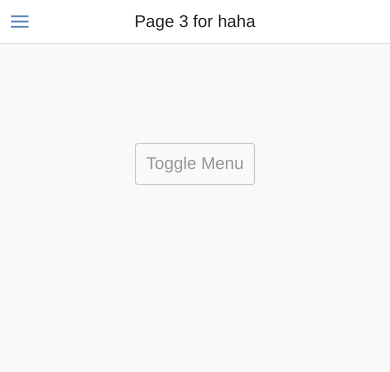
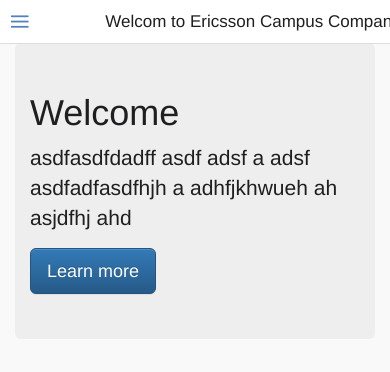
Before and after one commit to jennylia/Campus-Companion, a website: page onsenui-sliding-menu/www/index.html in a window 390 px wide. Drawn offline with nearby package versions, Linux system fonts and the light colour scheme; some packages are replaced by stand-ins of ours; files whose address does not match are found by name.

Commit message:
added bootstrap

```diff
--- a/onsenui-sliding-menu/www/index.html
+++ b/onsenui-sliding-menu/www/index.html
@@ -4,11 +4,20 @@
   <meta charset="utf-8">
   <meta name="apple-mobile-web-app-capable" content="yes">
   <meta name="mobile-web-app-capable" content="yes">
-  <title>My App</title>
+  <title>Ericsson Companion</title>
 
   <link rel="stylesheet" href="lib/onsen/css/onsenui.css">
   <link rel="stylesheet" href="styles/onsen-css-components-blue-basic-theme.css">
   <link rel="stylesheet" href="styles/app.css"/>
+
+  <!-- Latest compiled and minified CSS -->
+<link rel="stylesheet" href="https://maxcdn.bootstrapcdn.com/bootstrap/3.3.5/css/bootstrap.min.css">
+
+<!-- Optional theme -->
+<link rel="stylesheet" href="https://maxcdn.bootstrapcdn.com/bootstrap/3.3.5/css/bootstrap-theme.min.css">
+
+<!-- Latest compiled and minified JavaScript -->
+<script src="https://maxcdn.bootstrapcdn.com/bootstrap/3.3.5/js/bootstrap.min.js"></script>
 
   <script src="lib/onsen/js/angular/angular.js"></script>
   <script src="lib/onsen/js/onsenui.js"></script>
@@ -78,6 +87,8 @@
     .bottom-menu-item:active {
       background-color: rgba(255, 255, 255, 0.1);
     }
+
+
   </style>
 
 </head>
@@ -159,30 +170,9 @@
   </ons-template>
 
 
-  <ons-template id="page2.html">
-    <ons-page>
-      <ons-toolbar>
-        <div class="left">
-          <ons-toolbar-button ng-click="menu.toggle()">
-            <ons-icon icon="ion-navicon" size="28px" fixed-width="false"></ons-icon>
-          </ons-toolbar-button>
-        </div>
-        <div class="center">Page 2 for Jenny</div>
-      </ons-toolbar>
 
 
-      <ons-row style="margin-top: 100px; text-align: center;">
-        <ons-col>
-          <ons-button modifier="light" ng-click="menu.toggleMenu()">
-            Toggle Menu
-          </ons-button>
-        </ons-col>
-      </ons-row>
-
-    </ons-page>
-  </ons-template>
-
- <ons-template id="page1.html">
+ <ons-template id="page2.html">
     <ons-page>
       <ons-toolbar>
         <div class="left">
@@ -208,6 +198,35 @@
     </ons-page>
   </ons-template>
 
+   <ons-template id="page1.html">
+    <ons-page>
+      <ons-toolbar>
+        <div class="left">
+          <ons-toolbar-button ng-click="menu.toggle()">
+            <ons-icon icon="ion-navicon" size="28px" fixed-width="false"></ons-icon>
+          </ons-toolbar-button>
+        </div>
+        <div class="center">Welcom to Ericsson Campus Companion</div>
+
+  <div class="right"><ons-back-button ons-if-platform="ios">Back</ons-back-button></div>
+
+      </ons-toolbar>
+
+        <div class="container">
+
+      <div class="jumbotron">
+        <h1>Welcome</h1>
+        <p>asdfasdfdadff asdf adsf a adsf asdfadfasdfhjh a adhfjkhwueh ah asjdfhj ahd </p>
+        <p><a class="btn btn-primary btn-lg" href="#" role="button">Learn more</a></p>
+      </div>
+
+        </div>
+
+
+
+    </ons-page>
+  </ons-template>
+
 
 
 </body>
```
